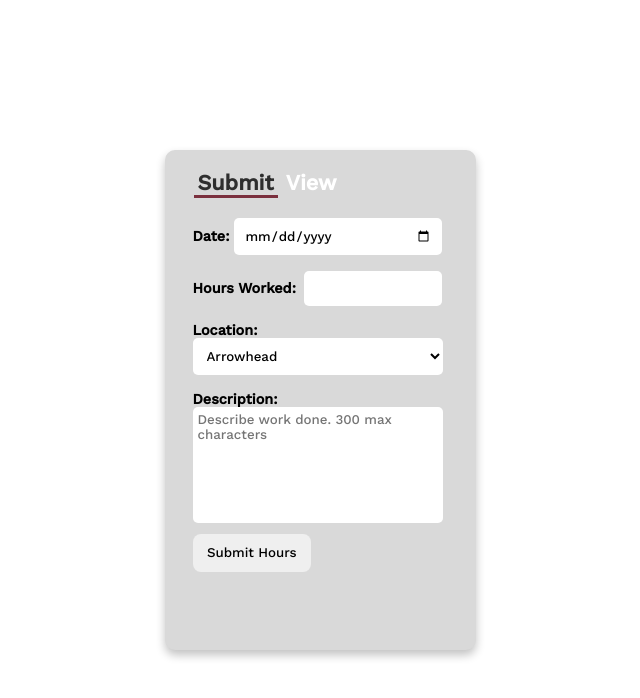
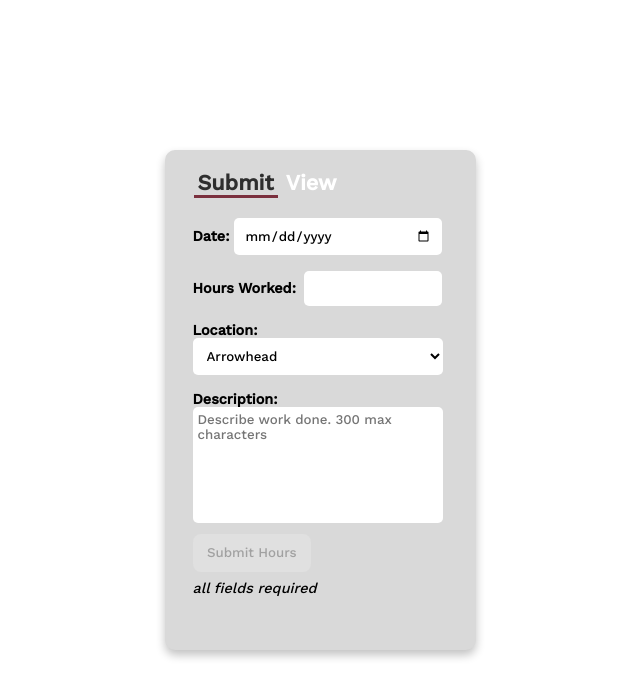
Before and after one commit to anderson-ea/timesheet-job, a React (Vite) app in the folder client/: page /dashboard in a window 1280 px wide. Shown: the top 698 px of the page, without its empty margins (320-960 px from the left). Built offline with nearby package versions, Linux system fonts and the light colour scheme.

Commit message:
disable button when submitting hours until all fields are filled out

```diff
--- a/client/src/App.css
+++ b/client/src/App.css
@@ -270,6 +270,14 @@ li {
   margin-left: 5px;
 }
 
+.btnIncomplete {
+  margin-left: 8px;
+  border: none;
+  outline: none;
+  border-radius: 8px;
+  padding: 0.8rem 1rem;
+}
+
 @media screen and (max-width: 900px) {
   .loginPage .container {
     flex-direction: column;
--- a/client/src/Components/Dashboard/DashComponents/SubmitHours.jsx
+++ b/client/src/Components/Dashboard/DashComponents/SubmitHours.jsx
@@ -4,13 +4,16 @@ import AuthContext from '../../../context/AuthProvider'
 
 export const SubmitHours = () => {
   const [date, setDate] = useState('')
-  const [hours, setHours] = useState(0)
+  const [hours, setHours] = useState(null)
   const [jobLocation, setJobLocation] = useState('Arrowhead')
   const [description, setDescription] = useState('')
   const [formStatusHolder, setFormStatusHolder] = useState('message')
   const [formStatus, setFormStatus] = useState('')
+  const [formFull, setFormFull] = useState()
 
   const { auth } = useContext(AuthContext)
+
+  const incompleteForm = !date || !hours || !description || !jobLocation
 
   const submitHours = () => {
     axios.post('http://localhost:3002/dashboard', {
@@ -26,7 +29,8 @@ export const SubmitHours = () => {
       if (response.data.message == 'Hours for this date already exist.') {
         setFormStatus('Hours for this date already exist.')
       } else {
-        window.location.reload(false) //reload page
+        setDate('')
+        setHours(0)
       }
     })
   }
@@ -79,7 +83,15 @@ export const SubmitHours = () => {
         >
         </textarea>
       </div>
-      <button className="btn" type='submit' onClick={submitHours}>Submit Hours</button>
+      <button
+        type='submit'
+        onClick={submitHours}
+        disabled={incompleteForm}
+        className={!incompleteForm ? 'btn' : 'btnIncomplete'}
+      >
+        Submit Hours
+      </button>
+      {incompleteForm && <div><i>all fields required</i></div>}
       <span className={formStatusHolder}>{formStatus}</span>
     </div>
   )
```
